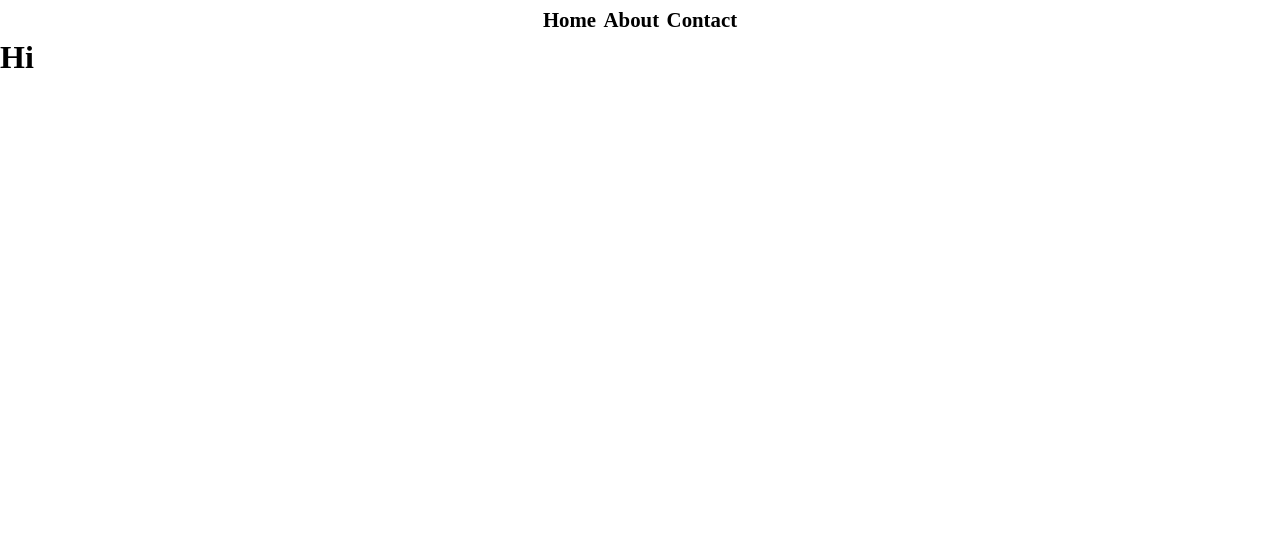
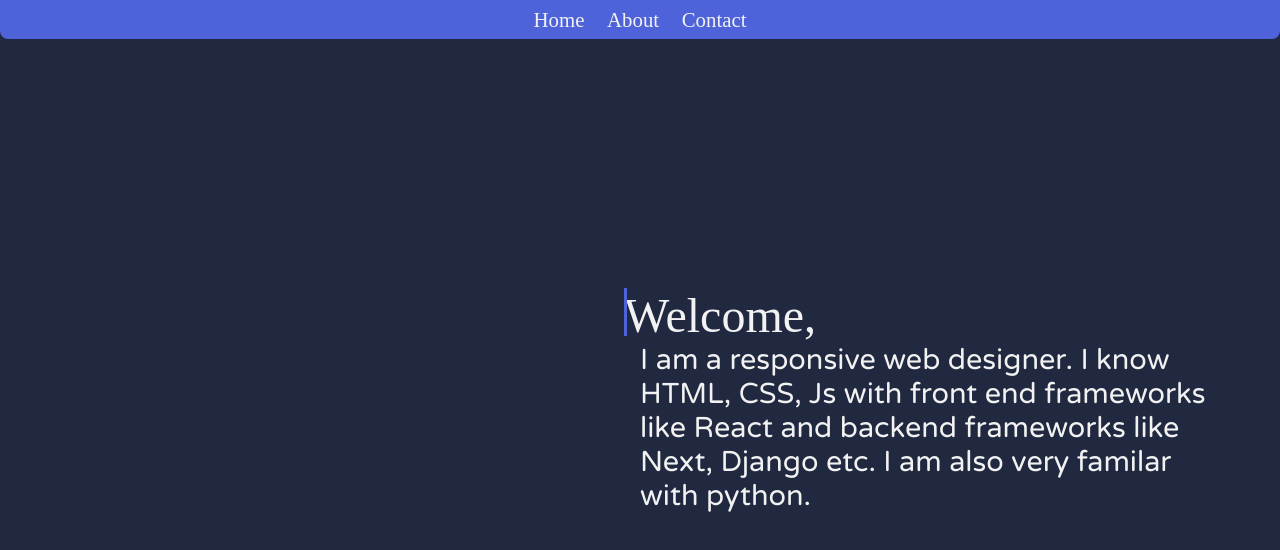
Before and after one commit to XotEmBotZ/portfolioWebsiteRanuSen, a Next.js app: page / in a window 1280 px wide. Shown: the top 550 px of the page. Built offline with nearby package versions, Linux system fonts and the light colour scheme; a web font is replaced by a local one.

Commit message:
Added welcome text and done some basic styling in it

```diff
--- a/pages/index.js
+++ b/pages/index.js
@@ -1,5 +1,20 @@
+import style from "../styles/index.module.css"
+import Image from "next/image"
+
+
 export default function Home() {
   return (
-    <h1>Hi</h1>
+    <>
+      <section id="wolcome" className={style.welcomeSection}>
+        <div className={style.welcomeImage}>
+          {/* <Image/> */}
+        </div>
+        <div className={style.welcomeText}>
+          <span className={style.welcomeText}>Welcome,</span>
+          I am a responsive web designer. I know HTML, CSS, Js with front end frameworks like React and backend frameworks like Next, Django etc.
+          I am also very familar with python.
+          </div>
+      </section>
+    </>
   )
 }
--- a/styles/global.css
+++ b/styles/global.css
@@ -1,8 +1,16 @@
 @import url('https://fonts.googleapis.com/css2?family=Nova+Round&family=Varela+Round&display=swap');
 
 :root{
+    /* Fonts */
     --font1 : 'Nova Round', cursive;
     --font2 : 'Varela Round', sans-serif;
+
+    /* Colors */
+    --cl1 : #324BD9 ;
+    --cl2 : #4E63D9 ;
+    --cl3 : #212940 ;
+    --cl4 : #5C6273 ;
+    --cl5 : #F2F2F2 ;
 }
 
 *{
--- /dev/null
+++ b/styles/index.module.css
@@ -0,0 +1,53 @@
+.welcomeSection{
+    background-color: var(--cl3);
+    min-height: 100vh;
+    padding: 4rem 3rem;
+    color: var(--cl5);
+    display: grid;
+    grid-template-columns: repeat(2,1fr);
+    grid-template-areas: 'img text';
+}
+
+.welcomeText{
+    grid-area: text;
+    align-self: center;
+    font-family: var(--font2);
+    font-size: 1.8rem;
+}
+
+.welcomeText .welcomeText{
+    display: block;
+    font-size: 3rem;
+    width: fit-content;
+    font-family: var(--font1);
+    transform: translateX(-1rem);
+    transition: all 0.3s ease-in-out;
+}
+
+.welcomeText .welcomeText::after{
+    position: absolute;
+    display: inline-block;
+    left: 0;
+    top: 0;
+    content: "";
+    width: 3px;
+    height: 3rem;
+    background-color: var(--cl2);
+    transition: all 0.3s ease-in-out;
+}
+
+.welcomeText:hover .welcomeText::after{
+    position: absolute;
+    display: inline-block;
+    left: 0;
+    top: 0;
+    content: "";
+    width: 100%;
+    height: 3px;
+    transform: translateY(3.4rem);
+    background-color: var(--cl2);
+}
+
+.welcomeText:hover .welcomeText{
+    transform:translateX(-1rem) translateY(-0.5rem);
+}
--- a/styles/navBar.module.css
+++ b/styles/navBar.module.css
@@ -1,6 +1,18 @@
 .nav{
     padding: 2mm;
+    background-color: var(--cl2);
+    border-bottom-left-radius: 0.5rem;
+    border-bottom-right-radius: 0.5rem;
+    box-shadow: 0.5mm 0.5mm 1mm var(--cl3);
+    transition: all 1s cubic-bezier(0.075, 0.82, 0.165, 1);
+    position: fixed;
+    top: 0;
+    left: 0;
+    width: 100%;
+}
 
+.nav:hover{
+    box-shadow: 1mm 1mm 1mm var(--cl3);
 }
 
 .navUl{
@@ -12,18 +24,24 @@
 }
 
 .navUlLi{
-    padding:0mm 1mm;
+    padding:0mm 3mm;
     list-style: none;
     font-family: var(--font1);
     font-size: 1.3em;
-    font-weight: bold;
+    transition: all 0.3s ease-in-out;
+    /* font-weight: bold; */
+}
+
+.navUlLi:hover{
+    font-size: 1.4rem;
 }
 
 .navUlLi a{
     text-decoration: none;
-    color: black;
+    color: var(--cl5);
+    transition: all 0.3s ease-in-out;
 }
 
 .navUlLi a:hover{
-    color: rgb(51, 51, 51);
+    color: var(--cl3);
 }
```
Also changed, not shown: 1 other file (tests, documents, lock files or other folders).
